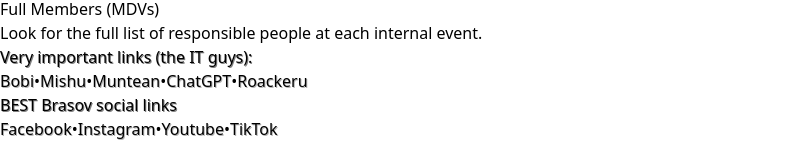
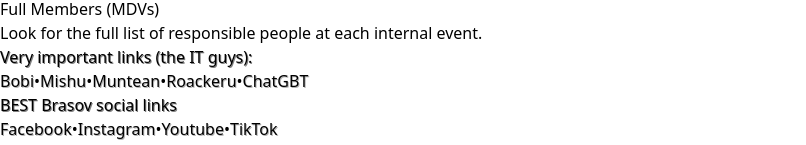
Before and after one commit to bestbrasov/site-mw, a React (Vite) app: page / in a window 1280 px wide. Shown: the part 6003-6148 px from the top of the page, without its empty margins (0-806 px from the left). Built offline with nearby package versions, Linux system fonts and the light colour scheme.

Commit message:
Update Footer.tsx

```diff
--- a/src/components/Footer.tsx
+++ b/src/components/Footer.tsx
@@ -38,13 +38,13 @@
                         </a>
                         <span className="text-[#4ecdc4]/50">•</span>
                         <a
-                            href="https://chatgpt.com"
+                            href="https://www.instagram.com/ioana_felly/"
                             target="_blank"
                             rel="noopener noreferrer"
                             className="hover:text-[#4ecdc4] transition-colors text-white/90 font-medium"
                             style={{ textShadow: '1px 1px 0px rgba(0,0,0,0.3)' }}
                         >
-                            ChatGPT
+                            Roackeru
                         </a>
                         <span className="text-[#4ecdc4]/50">•</span>
                         <a
@@ -54,7 +54,7 @@
                             className="hover:text-[#4ecdc4] transition-colors text-white/90 font-medium"
                             style={{ textShadow: '1px 1px 0px rgba(0,0,0,0.3)' }}
                         >
-                            Roackeru
+                            ChatGBT
                         </a>
                     </div>
                 </div>
```
